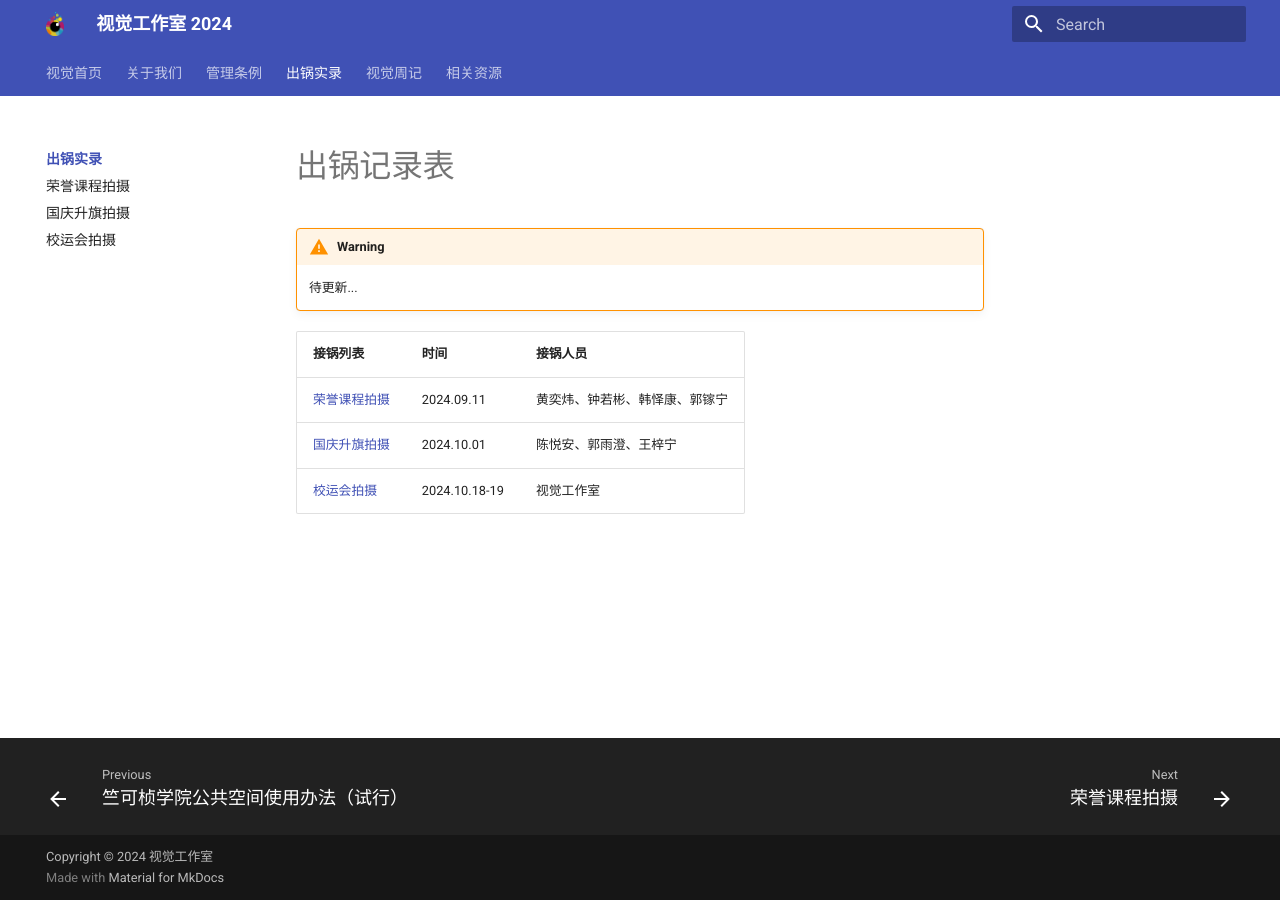
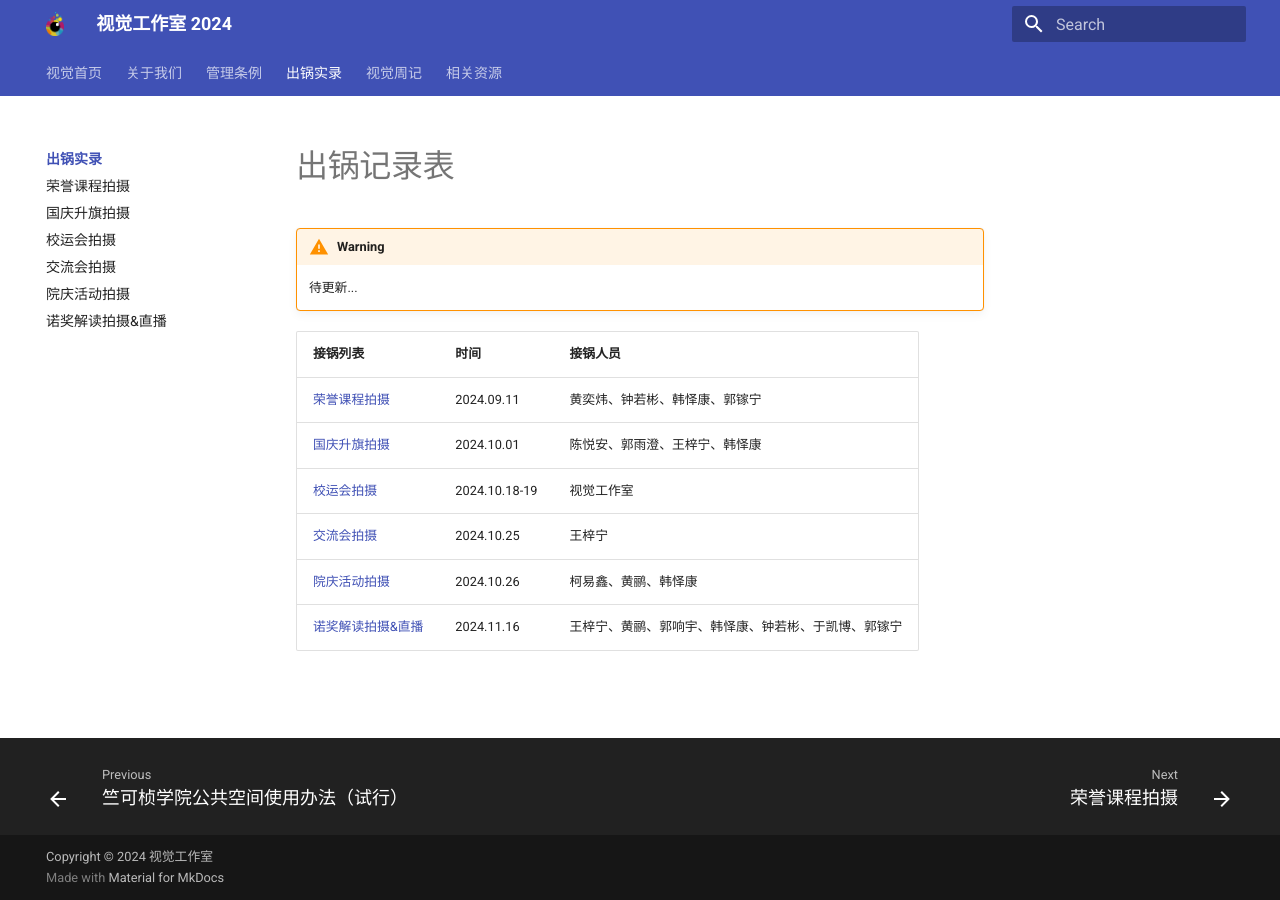
Before and after one commit to laoguanTX/2025visualstudio, an MkDocs documentation site: the page built from docs/pot/index.md, in a window 1280 px wide. Built offline with MkDocs 1.6.1 and Material for MkDocs 9.7.7, drawn with Linux system fonts in a browser that asks for light colours.

Commit message:
Update: update for pot3-5

```diff
--- a/docs/pot/index.md
+++ b/docs/pot/index.md
@@ -19,12 +19,27 @@
     <tr>
         <td><a href="pot_1/">国庆升旗拍摄</a></td>
         <td>2024.10.01</td>
-        <td>陈悦安、郭雨澄、王梓宁</td>
+        <td>陈悦安、郭雨澄、王梓宁、韩怿康</td>
     </tr>
      <tr>
         <td><a href="pot_2/">校运会拍摄</a></td>
         <td>2024.10.18-19</td>
         <td>视觉工作室</td>
     </tr>
+    <tr>
+        <td><a href="pot_3/">交流会拍摄</a></td>
+        <td>2024.10.25</td>
+        <td>王梓宁</td>
+    </tr>
+    <tr>
+        <td><a href="pot_4/">院庆活动拍摄</a></td>
+        <td>2024.10.26</td>
+        <td>柯易鑫、黄鹂、韩怿康</td>
+    </tr>
+    <tr>
+        <td><a href="pot_5/">诺奖解读拍摄&直播</a></td>
+        <td>2024.11.16</td>
+        <td>王梓宁、黄鹂、郭响宇、韩怿康、钟若彬、于凯博、郭镓宁</td>
+    </tr>
 </tbody>
 </table>
--- a/mkdocs.yml
+++ b/mkdocs.yml
@@ -42,6 +42,9 @@ nav:
     - 荣誉课程拍摄: pot/pot_0/index.md
     - 国庆升旗拍摄: pot/pot_1/index.md
     - 校运会拍摄: pot/pot_2/index.md
+    - 交流会拍摄: pot/pot_3/index.md
+    - 院庆活动拍摄: pot/pot_4/index.md
+    - 诺奖解读拍摄&直播: pot/pot_5/index.md
   - 视觉周记:
     - 周记目录: weekly/index.md
     - 例会0: weekly/meeting_0/index.md
```
Also changed, not shown: docs/pot/pot_3/index.md (added, +9 -0 lines), docs/pot/pot_4/index.md (added, +10 -0 lines), docs/pot/pot_5/index.md (added, +11 -0 lines).
